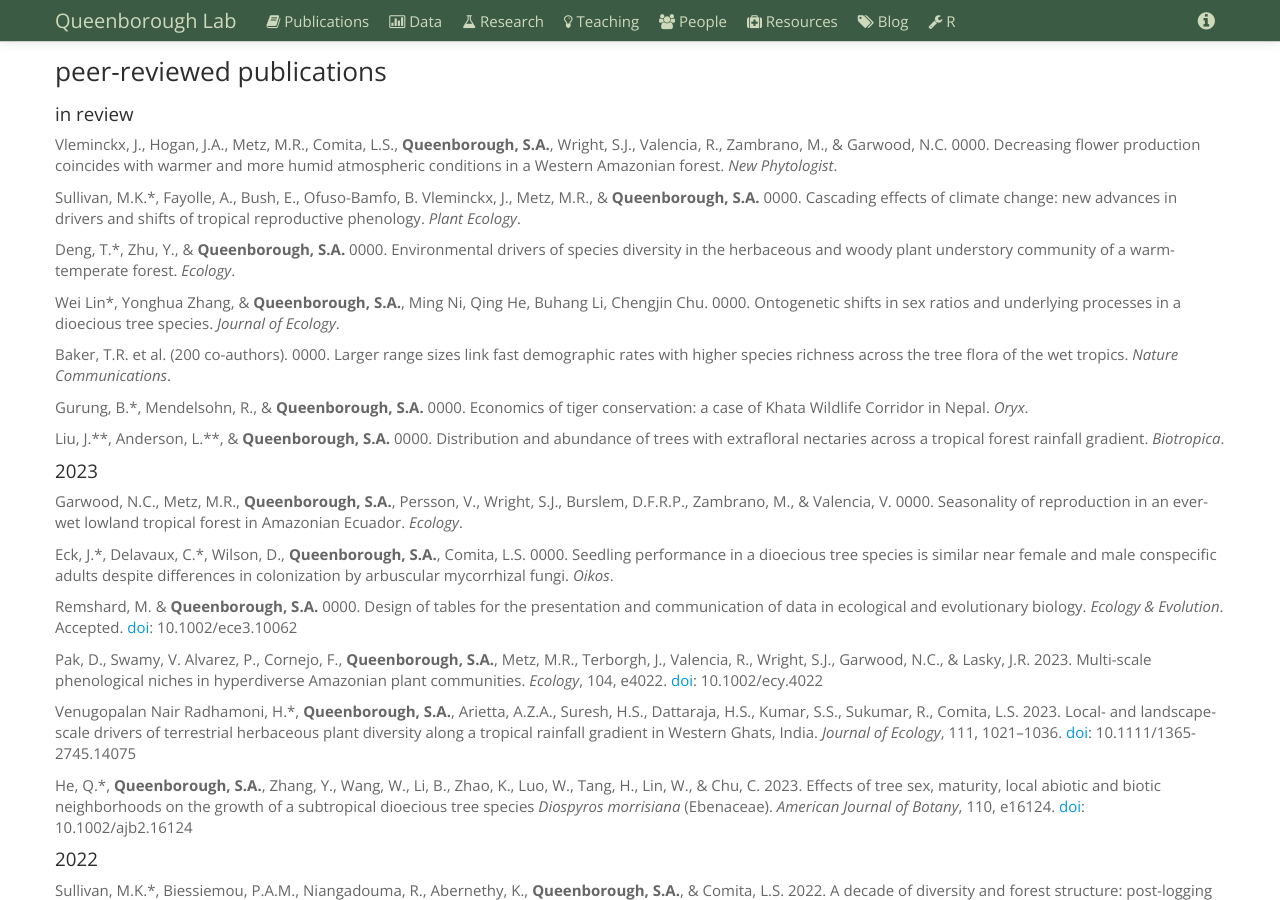
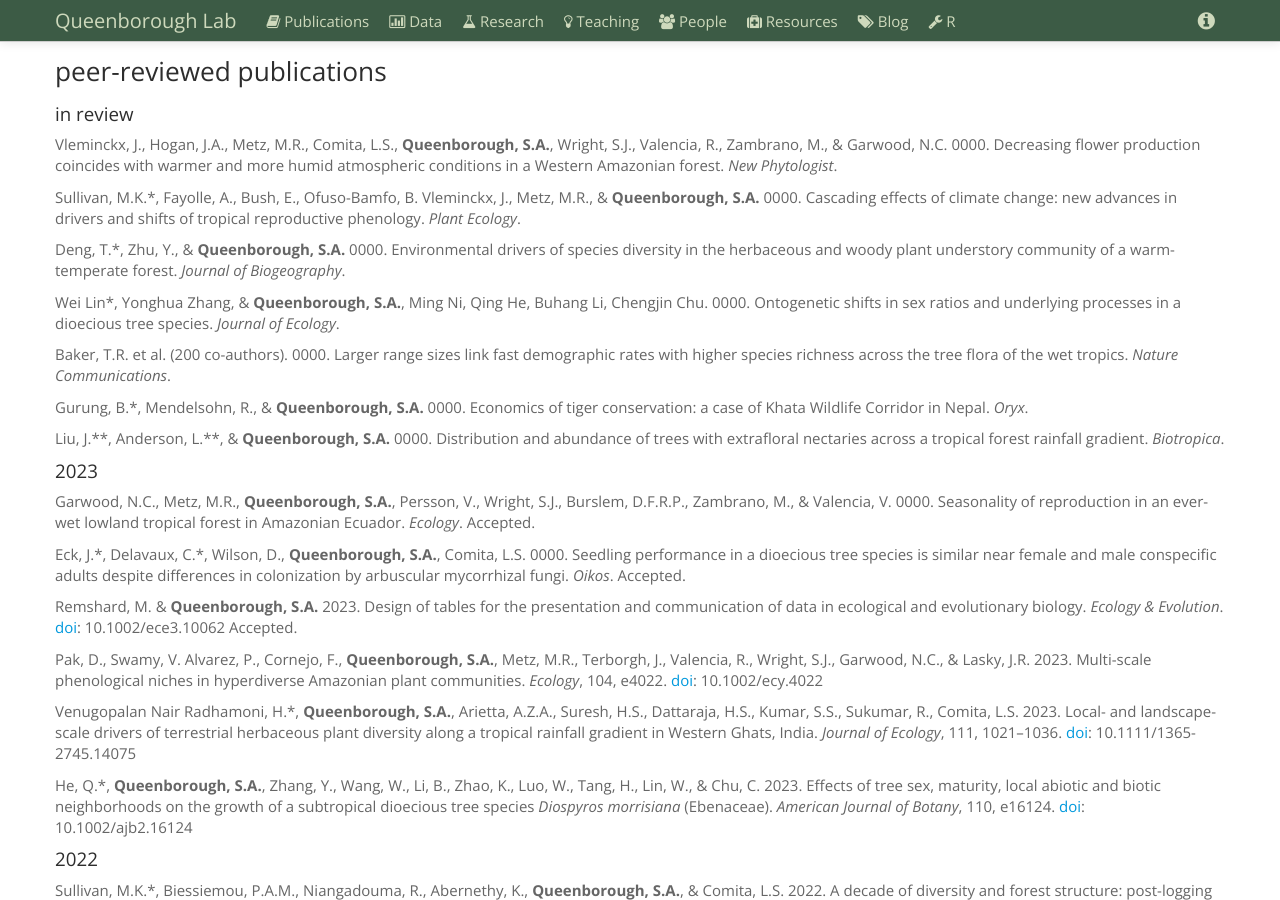
Before and after one commit to saq/saq.github.io, a Jekyll site: the page built from publications.md, in a window 1280 px wide and 900 px high, scrolled down 264 px. Built offline with Jekyll 4.4.1, drawn with Linux system fonts in a browser that asks for light colours.

Commit message:
Update publications.md

```diff
--- a/publications.md
+++ b/publications.md
@@ -36,16 +36,25 @@
 Young, K.J.\*, Piotto, D., **Queenborough, S.A.**, & Ashton, M.S. 0000. Cacao agroforests similar in structure to tropical secondary forest in the Mata Atlântica of southern Bahia, Brazil.
 .
 **Queenborough, S.A.** & Balslev, H. 0000. Dioecy and the ecological success of Neotropical palms.
+
+Santacruz, P., Lozinguez, A., Montufar, R., **Queenborough, S.A.**, Endara, M.J., Obando-Tello, B., Couvreur, T.L.P. 0000. Exploring Annonaceae insect interactions in a local rain forest community of Amazonian Ecuador.
+
+Rodríguez-Ortega, C., Utreras, D. Báez, S., Donoso, D.A., Endara, M.J., Forrister, D.L., **Queenborough, S.A.**, Alvia P., Menéndez-Guerrero, P.A.,  Cárdenas, R.E. 0000. Defense strategies of a myrmecophyte: survival implications of *Duroia hirsuta* (Rubiaceae) in mutualism with ants. *Frontiers in Ecology and Evolution*.
+
+Kambach, S., Bruelheide, H. Comita, L.S., Condit, R., Aguilar, S., Chang-Yang, C.H., Chen, Y.-Y., Garwood, N.C., Hubbell, S.P., Metz, M.R., Pérez, R., **Queenborough, S.A.**, Sun, I.F. Swenson, N.G., Thompson, J., Uriarte, M., Valencia, R., Wright, S.J., Leong Yao, T., Zimmerman, J., Rüger, N. 0000. Putting seedling demography on the map: Trade-offs in demographic rates from seedlings to the largest trees in five tropical forests. *Ecology*.
+
 -->
 
 
 #### in review
 
+
+
 Vleminckx, J., Hogan, J.A., Metz, M.R., Comita, L.S., **Queenborough, S.A.**, Wright, S.J., Valencia, R., Zambrano, M., & Garwood, N.C. 0000. Decreasing flower production coincides with warmer and more humid atmospheric conditions in a Western Amazonian forest. *New Phytologist*.
 
 Sullivan, M.K.\*, Fayolle, A., Bush, E., Ofuso-Bamfo, B. Vleminckx, J., Metz, M.R., & **Queenborough, S.A.** 0000. Cascading effects of climate change: new advances in drivers and shifts of tropical reproductive phenology. *Plant Ecology*.
 
-Deng, T.\*, Zhu, Y., & **Queenborough, S.A.** 0000. Environmental drivers of species diversity in the herbaceous and woody plant understory community of a warm-temperate forest. *Ecology*.
+Deng, T.\*, Zhu, Y., & **Queenborough, S.A.** 0000. Environmental drivers of species diversity in the herbaceous and woody plant understory community of a warm-temperate forest. *Journal of Biogeography*.
 
 Wei Lin\*, Yonghua Zhang, & **Queenborough, S.A.**, Ming Ni, Qing He, Buhang Li, Chengjin Chu. 0000. Ontogenetic shifts in sex ratios and underlying processes in a dioecious tree species. *Journal of Ecology*.
 
@@ -58,11 +67,11 @@
 
 #### 2023
 
-Garwood, N.C., Metz, M.R., **Queenborough, S.A.**, Persson, V., Wright, S.J., Burslem, D.F.R.P., Zambrano, M., & Valencia, V. 0000. Seasonality of reproduction in an ever-wet lowland tropical forest in Amazonian Ecuador. *Ecology*.
+Garwood, N.C., Metz, M.R., **Queenborough, S.A.**, Persson, V., Wright, S.J., Burslem, D.F.R.P., Zambrano, M., & Valencia, V. 0000. Seasonality of reproduction in an ever-wet lowland tropical forest in Amazonian Ecuador. *Ecology*. Accepted.
 
-Eck, J.\*, Delavaux, C.\*, Wilson, D., **Queenborough, S.A.**, Comita, L.S. 0000. Seedling performance in a dioecious tree species is similar near female and male conspecific adults despite differences in colonization by arbuscular mycorrhizal fungi. *Oikos*.
+Eck, J.\*, Delavaux, C.\*, Wilson, D., **Queenborough, S.A.**, Comita, L.S. 0000. Seedling performance in a dioecious tree species is similar near female and male conspecific adults despite differences in colonization by arbuscular mycorrhizal fungi. *Oikos*. Accepted.
 
-Remshard, M. & **Queenborough, S.A.** 0000.  Design of tables for the presentation and communication of data in ecological and evolutionary biology. *Ecology & Evolution*. Accepted. [doi](): 10.1002/ece3.10062
+Remshard, M. & **Queenborough, S.A.** 2023.  Design of tables for the presentation and communication of data in ecological and evolutionary biology. *Ecology & Evolution*. [doi](): 10.1002/ece3.10062 Accepted.
 
 Pak, D., Swamy, V. Alvarez, P., Cornejo, F., **Queenborough, S.A.**, Metz, M.R., Terborgh, J., Valencia, R., Wright, S.J., Garwood, N.C., & Lasky, J.R. 2023. Multi-scale phenological niches in hyperdiverse Amazonian plant communities. *Ecology*, 104, e4022. [doi](https://doi.org/10.1002/ecy.4022): 10.1002/ecy.4022
 
```
